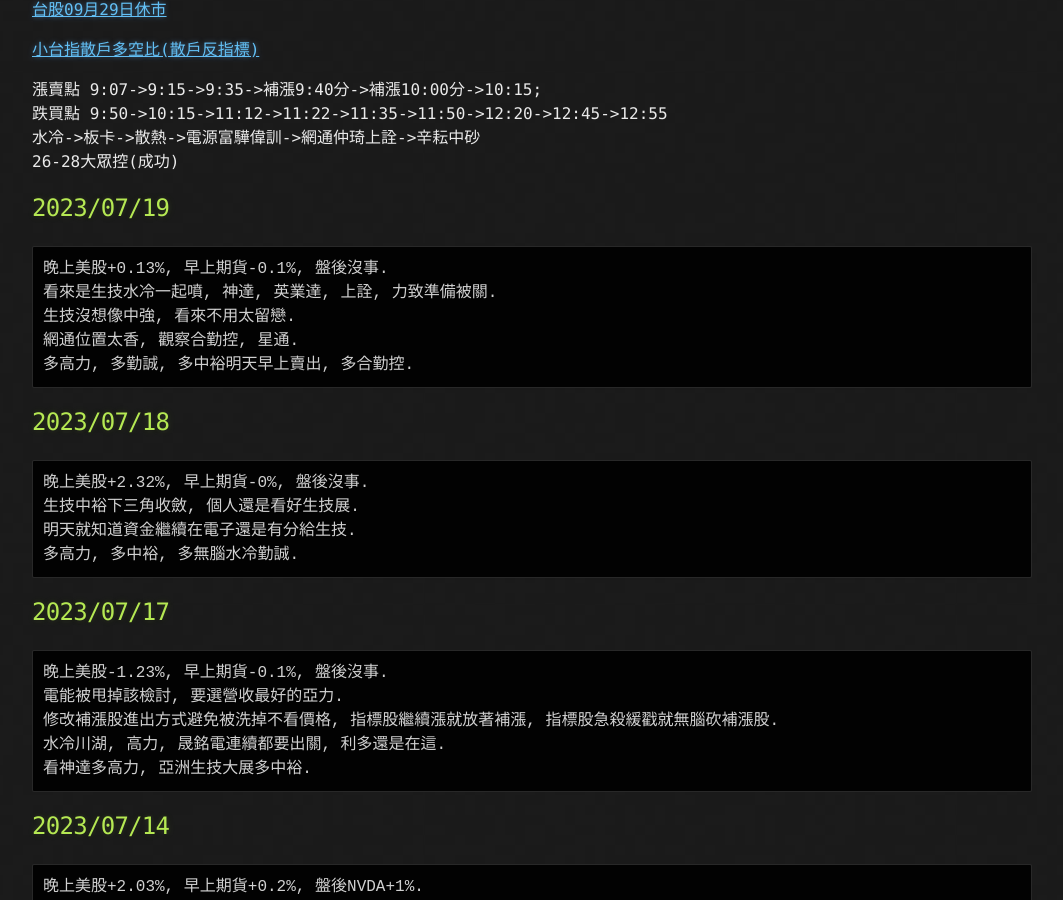
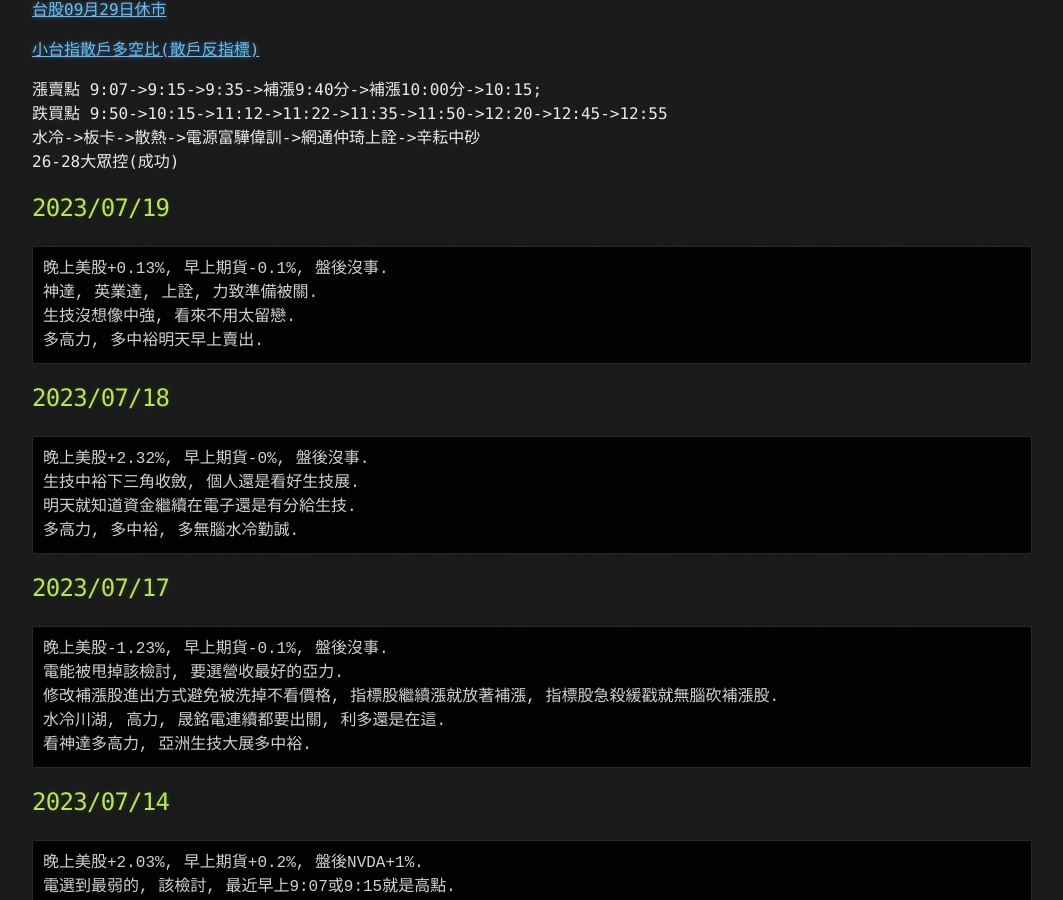
Before and after one commit to lepg5487/Stock_God, a Jekyll site: the page built from index.md, in a window 1280 px wide and 900 px high, scrolled down 460 px. Shown: the whole window, without its empty margins (108-1171 px from the left). Built offline with Jekyll 4.4.1, drawn with Linux system fonts in a browser that asks for light colours; our own code applies the rules of GitHub Pages for plain Markdown files.

Commit message:
Update index.md

````diff
--- a/index.md
+++ b/index.md
@@ -24,10 +24,9 @@ layout: testlayouts
 ## 2023/07/19
 ```
 晚上美股+0.13%, 早上期貨-0.1%, 盤後沒事.
-看來是生技水冷一起噴, 神達, 英業達, 上詮, 力致準備被關.
+神達, 英業達, 上詮, 力致準備被關.
 生技沒想像中強, 看來不用太留戀.
-網通位置太香, 觀察合勤控, 星通.
-多高力, 多勤誠, 多中裕明天早上賣出, 多合勤控.
+多高力, 多中裕明天早上賣出.
 ```
 
 ## 2023/07/18
````
